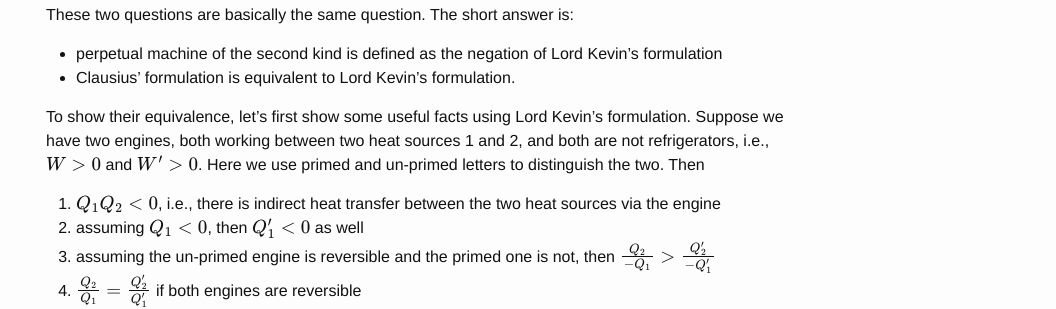
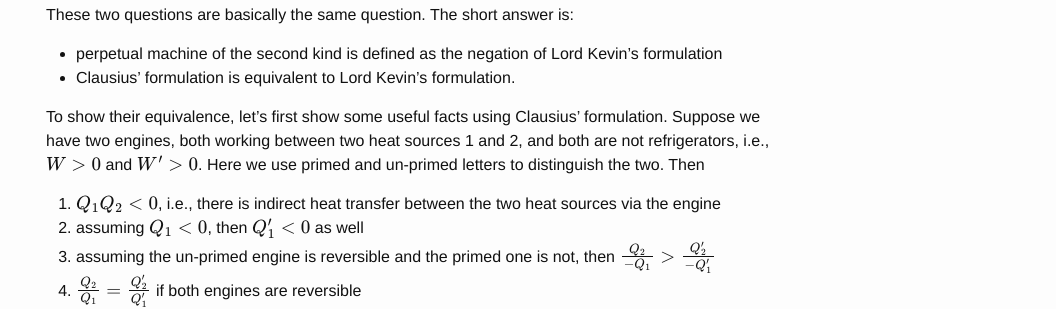
Before and after one commit to nosarthur/nosarthur.github.io, a Jekyll site: the page built from _posts/2017-05-07-second-law.md, in a window 1280 px wide and 900 px high, scrolled down 1374 px. Shown: the part 152-461 px from the top of the window, without its empty margins (224-1280 px from the left). Built offline with Jekyll 4.4.1, drawn with Linux system fonts in a browser that asks for light colours; formulas are drawn with MathJax 3; comment, search, counter and statistics services are not loaded.

Commit message:
Update 2017-05-07-second-law.md

```diff
--- a/_posts/2017-05-07-second-law.md
+++ b/_posts/2017-05-07-second-law.md
@@ -49,7 +49,7 @@ These two questions are basically the same question. The short answer is:
 * perpetual machine of the second kind is defined as the negation of Lord Kevin's formulation
 * Clausius' formulation is equivalent to Lord Kevin's formulation.
 
-To show their equivalence, let's first show some useful facts using Lord Kevin's formulation.
+To show their equivalence, let's first show some useful facts using Clausius' formulation.
 Suppose we have two engines, both working between two heat sources 1 and 2, and both are not refrigerators, i.e., $$W>0$$ and $$W'>0$$.
 Here we use primed and un-primed letters to distinguish the two. Then
 
```
